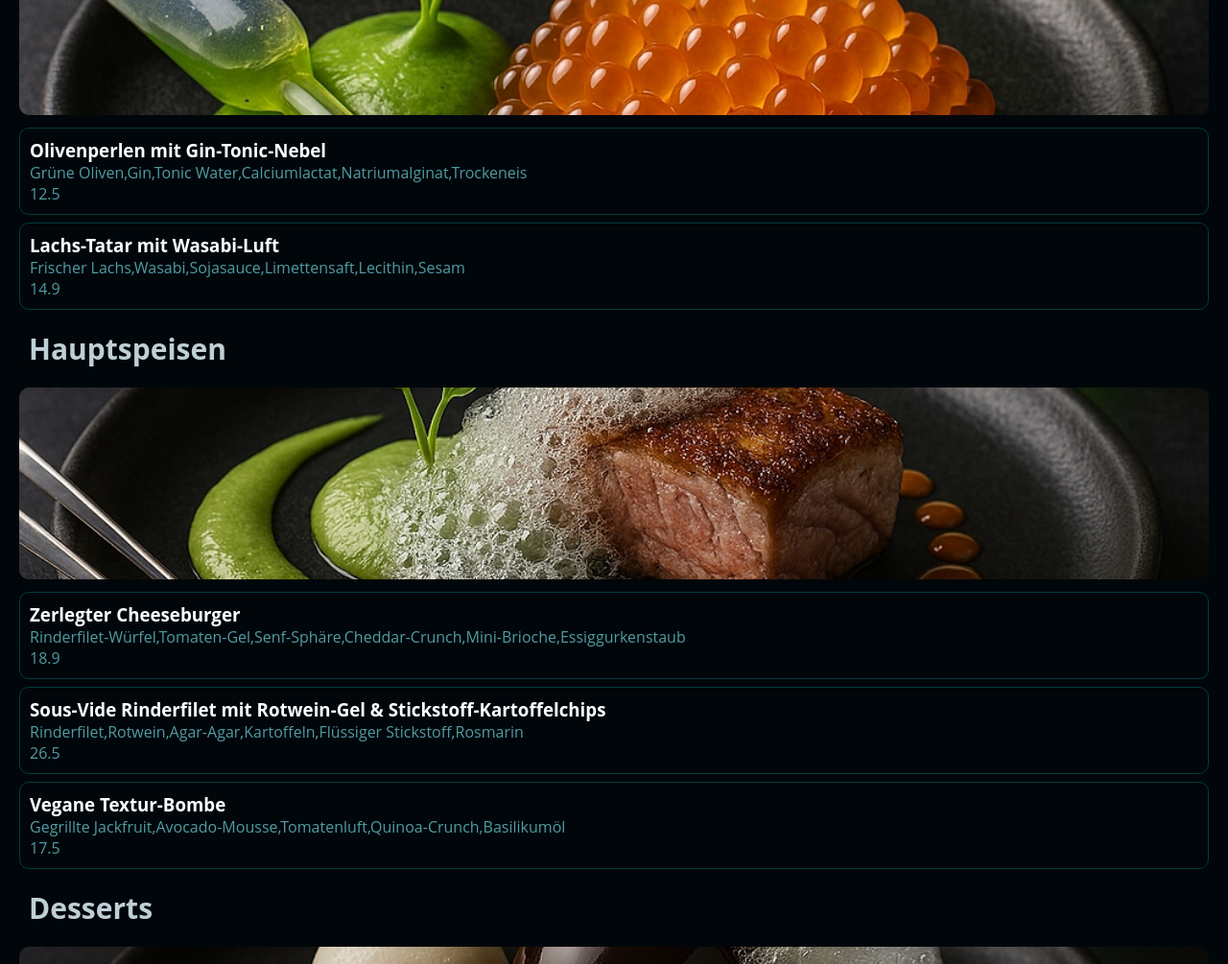
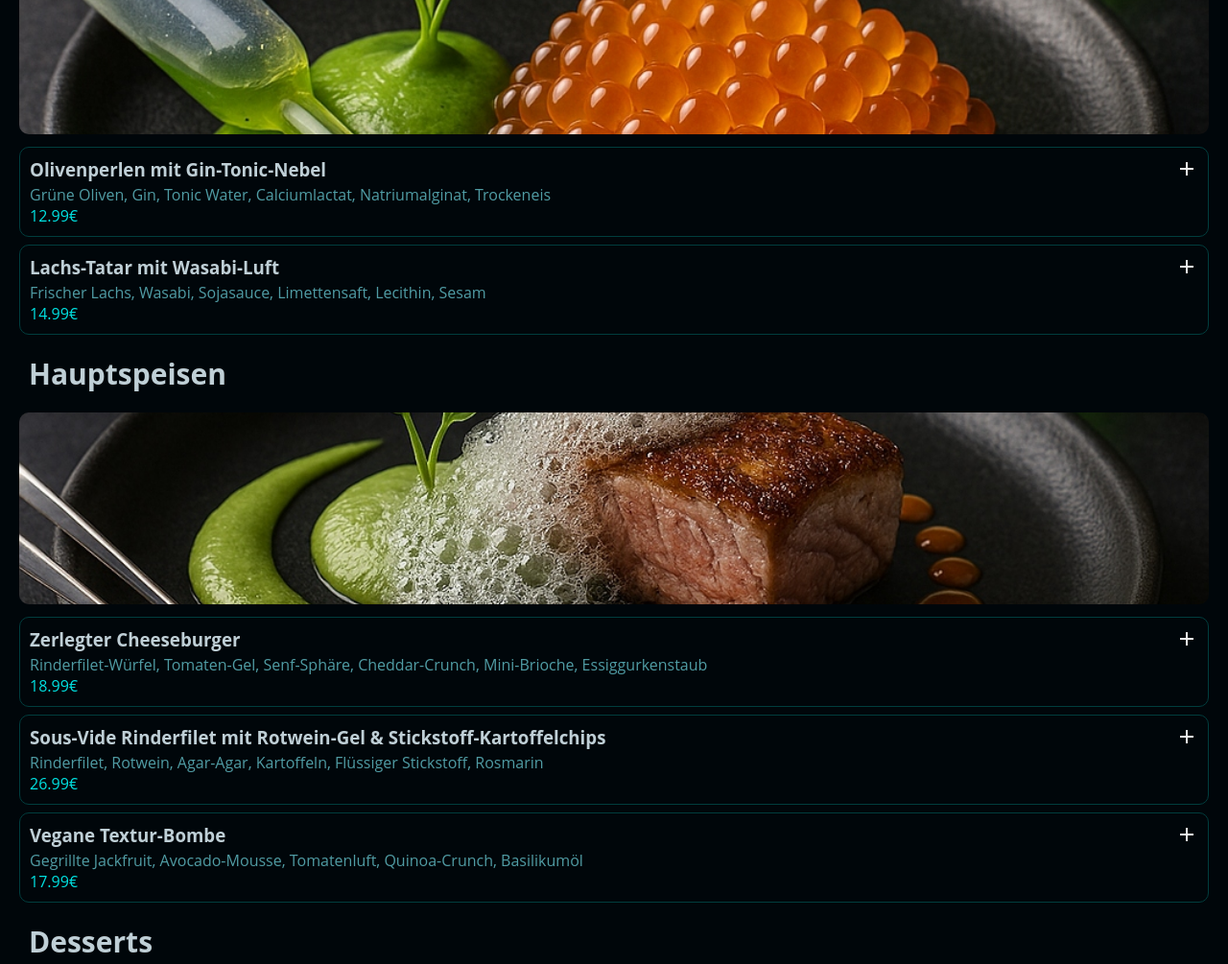
Before and after one commit to KevinHaseDev/Bestellapp, a plain HTML site: page index.html in a window 1280 px wide. Shown: the part 760-1765 px from the top of the page at 96% size. Drawn offline with Linux system fonts and the light colour scheme; a web font is replaced by a local one.

Commit message:
add button

```diff
--- a/script.js
+++ b/script.js
@@ -35,11 +35,12 @@ function renderMainMenu() {
     let menuMain = document.getElementById("menu_main");
     for (let j = 0; j < menus.length; j++) {
         const myMenusMain = menus[j];
-        if (menus[j].category == "Hauptspeise") {
+        if (myMenusMain.category == "Hauptspeise") {
             menuMain.innerHTML += getMenuMain(myMenusMain, j);
+        }
 
-        }
     }
+
 }
 
 function renderDessertMenu() {
--- a/scripts/menus.js
+++ b/scripts/menus.js
@@ -3,112 +3,112 @@ let menus = [
         "name": "Olivenperlen mit Gin-Tonic-Nebel",
         "ingredients": [
             "Grüne Oliven",
-            "Gin",
-            "Tonic Water",
-            "Calciumlactat",
-            "Natriumalginat",
-            "Trockeneis"
+            " Gin",
+            " Tonic Water",
+            " Calciumlactat",
+            " Natriumalginat",
+            " Trockeneis"
         ],
-        "price": 12.50,
+        "price": 12.99,
         "category": "Vorspeise"
     },
     {
         "name": "Lachs-Tatar mit Wasabi-Luft",
         "ingredients": [
             "Frischer Lachs",
-            "Wasabi",
-            "Sojasauce",
-            "Limettensaft",
-            "Lecithin",
-            "Sesam"
+            " Wasabi",
+            " Sojasauce",
+            " Limettensaft",
+            " Lecithin",
+            " Sesam"
         ],
-        "price": 14.90,
+        "price": 14.99,
         "category": "Vorspeise"
     },
     {
         "name": "Zerlegter Cheeseburger",
         "ingredients": [
             "Rinderfilet-Würfel",
-            "Tomaten-Gel",
-            "Senf-Sphäre",
-            "Cheddar-Crunch",
-            "Mini-Brioche",
-            "Essiggurkenstaub"
+            " Tomaten-Gel",
+            " Senf-Sphäre",
+            " Cheddar-Crunch",
+            " Mini-Brioche",
+            " Essiggurkenstaub"
         ],
-        "price": 18.90,
+        "price": 18.99,
         "category": "Hauptspeise"
     },
     {
         "name": "Sous-Vide Rinderfilet mit Rotwein-Gel & Stickstoff-Kartoffelchips",
         "ingredients": [
             "Rinderfilet",
-            "Rotwein",
-            "Agar-Agar",
-            "Kartoffeln",
-            "Flüssiger Stickstoff",
-            "Rosmarin"
+            " Rotwein",
+            " Agar-Agar",
+            " Kartoffeln",
+            " Flüssiger Stickstoff",
+            " Rosmarin"
         ],
-        "price": 26.50,
+        "price": 26.99,
         "category": "Hauptspeise"
     },
     {
         "name": "Vegane Textur-Bombe",
         "ingredients": [
             "Gegrillte Jackfruit",
-            "Avocado-Mousse",
-            "Tomatenluft",
-            "Quinoa-Crunch",
-            "Basilikumöl"
+            " Avocado-Mousse",
+            " Tomatenluft",
+            " Quinoa-Crunch",
+            " Basilikumöl"
         ],
-        "price": 17.50,
+        "price": 17.99,
         "category": "Hauptspeise"
     },
     {
         "name": "Schokoladen-Mousse mit Chili-Sphäre",
         "ingredients": [
             "Zartbitterschokolade",
-            "Sahne",
-            "Chili-Extrakt",
-            "Natriumalginat",
-            "Zucker"
+            " Sahne",
+            " Chili-Extrakt",
+            " Natriumalginat",
+            " Zucker"
         ],
-        "price": 9.90,
+        "price": 9.99,
         "category": "Dessert"
     },
     {
         "name": "Zitronen-Caviar mit Lavendel-Schaum",
         "ingredients": [
             "Zitronensaft",
-            "Zucker",
-            "Calciumlactat",
-            "Lavendelblüten",
-            "Lecithin"
+            " Zucker",
+            " Calciumlactat",
+            " Lavendelblüten",
+            " Lecithin"
         ],
-        "price": 8.50,
+        "price": 8.99,
         "category": "Dessert"
     },
     {
         "name": "Frozen Mojito-Bites",
         "ingredients": [
             "Rum",
-            "Limettensaft",
-            "Minze",
-            "Zucker",
-            "Flüssiger Stickstoff"
+            " Limettensaft",
+            " Minze",
+            " Zucker",
+            " Flüssiger Stickstoff"
         ],
-        "price": 7.90,
+        "price": 7.99,
         "category": "Getränke"
     },
     {
         "name": "Blauer Plasma-Cocktail",
         "ingredients": [
             "Blue Curaçao",
-            "Zitronensaft",
-            "Tonic Water",
-            "Essbares Leuchtpulver",
-            "LED-Strohhalm"
+            " Zitronensaft",
+            " Tonic Water",
+            " Essbares Leuchtpulver",
+            " LED-Strohhalm"
         ],
-        "price": 10.50,
+        "price": 10.99,
         "category": "Getränke"
     }
 ]
--- a/scripts/template.js
+++ b/scripts/template.js
@@ -1,9 +1,9 @@
 function getMenuStarter(myMenusStarter) {
     return `
     <div class="content">
-        <h3 class="menu_name">${myMenusStarter.name}</h3>
+        <h3 class="menu_name">${myMenusStarter.name}<button class="btn"><img src="./assets/icon/add_button.svg" alt="add button"></button></h3>
             <p class="menu_ingredients">${myMenusStarter.ingredients}</p>
-            <p class="menu_price">${myMenusStarter.price}</p>
+            <p class="menu_price">${myMenusStarter.price}€</p>
             </div>
             `
 }
@@ -11,9 +11,9 @@ function getMenuStarter(myMenusStarter) {
 function getMenuMain(myMenusMain) {
     return `
     <div class="content">
-        <h3 class="menu_name">${myMenusMain.name}</h3>
+        <h3 class="menu_name">${myMenusMain.name}<button class="btn"><img src="./assets/icon/add_button.svg" alt="add button"></button></h3>
             <p class="menu_ingredients">${myMenusMain.ingredients}</p>
-            <p class="menu_price">${myMenusMain.price}</p>
+            <p class="menu_price">${myMenusMain.price}€</p>
             </div>
             `
 }
@@ -21,9 +21,9 @@ function getMenuMain(myMenusMain) {
 function getMenuDessert(myMenusDesserts) {
     return `
     <div class="content">
-        <h3 class="menu_name">${myMenusDesserts.name}</h3>
+        <h3 class="menu_name">${myMenusDesserts.name}<button class="btn"><img src="./assets/icon/add_button.svg" alt="add button"></button></h3>
             <p class="menu_ingredients">${myMenusDesserts.ingredients}</p>
-            <p class="menu_price">${myMenusDesserts.price}</p>
+            <p class="menu_price">${myMenusDesserts.price}€</p>
             </div>
             `
 }
@@ -31,9 +31,9 @@ function getMenuDessert(myMenusDesserts) {
 function getMenuDrinks(myMenusDrinks) {
     return `
     <div class="content">
-        <h3 class="menu_name">${myMenusDrinks.name}</h3>
+        <h3 class="menu_name">${myMenusDrinks.name}<button class="btn"><img src="./assets/icon/add_button.svg" alt="add button"></button></h3>
             <p class="menu_ingredients">${myMenusDrinks.ingredients}</p>
-            <p class="menu_price">${myMenusDrinks.price}</p>
+            <p class="menu_price">${myMenusDrinks.price}€</p>
             </div>
 
 `
--- a/style.css
+++ b/style.css
@@ -18,10 +18,18 @@ header img {
     border-radius: 10px;
     margin: 8px 0;
     padding: 10px;
+    transition: background-color 0.4s ease;
+}
+.content:hover{
+    background-color: #014e3b;
 }
 
 main {
     margin: 0 20px;
+}
+
+.menu_name{
+color: #bfcfd6;
 }
 
 .menu_ingredients {
@@ -29,13 +37,11 @@ main {
 }
 
 .menu_price {
-    color: #509ca4;
-
+    color: #00e2e2;
 }
 
 nav {
     display: flex;
-
     background: linear-gradient(180deg, #00060a, #0b373d)
 }
 
@@ -45,7 +51,6 @@ nav {
     justify-content: space-around;
 
 }
-
 
 a {
     color: #509ca4;
@@ -60,9 +65,9 @@ a:hover {
 h1 {
     font-size: 50px;
     color: #bfcfd6;
-
     margin-top: 10px;
 }
+
 h4{
     font-size: 25px;
     color: #bfcfd6;
@@ -74,11 +79,27 @@ h2 {
     color: #bfcfd6;
     margin: 20px 10px;
 }
+h3{
+    display: flex;
+    justify-content: space-between;
+}
+.btn{
+    background-color: #45525a00;
+    border: 0;
+
+}
+.btn:hover{
+    border-radius: 5px;
+    scale: 1.4;
+    cursor: pointer;
+}
 
 .main_img {
     height: 250px;
     width: 100%;
     object-fit: cover;
+    border-radius: 10px;
+    margin-top: 20px;
 }
 
 .img_menu {
@@ -87,6 +108,7 @@ h2 {
     object-fit: cover;
     border-radius: 10px;
 }
+
 .rating{
     color: orange;
     margin-bottom: 10px;
```
Also changed, not shown: assets/icon/add_button.svg (added), assets/icon/close_button.svg (added).
